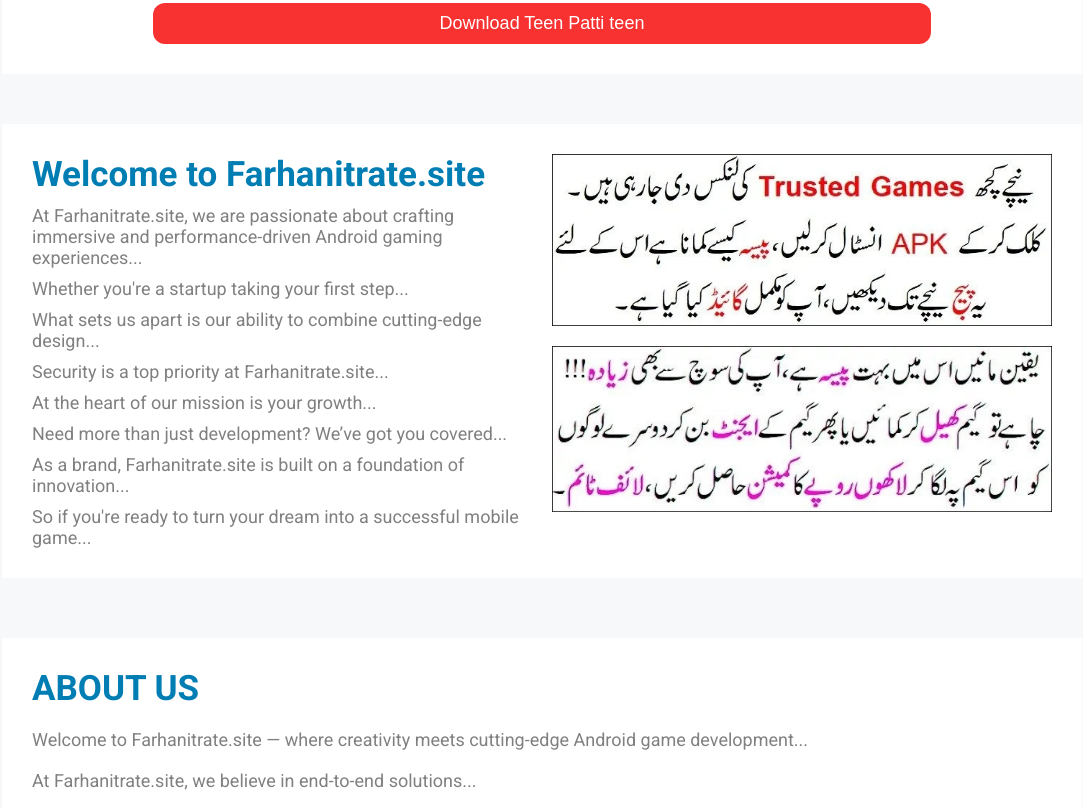
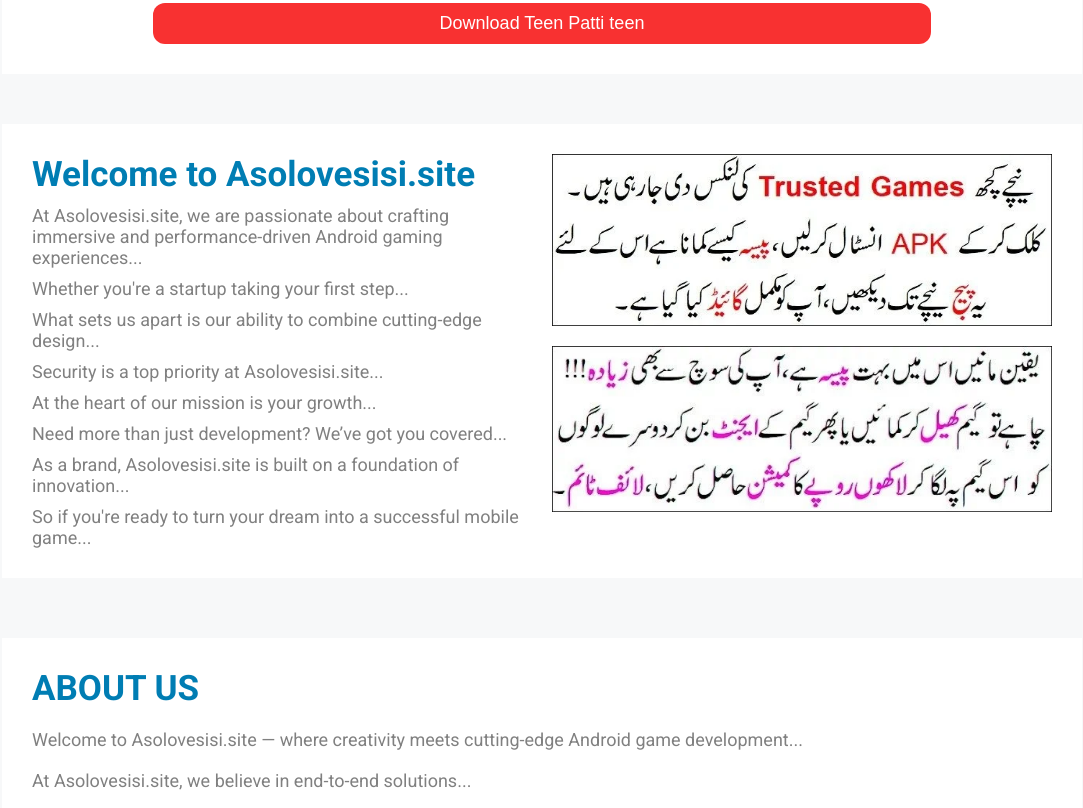
Before and after one commit to farhan-khan259/Asolovesisisite, a plain HTML site: page index.html in a window 1280 px wide. Shown: the part 1685-2493 px from the top of the page, without its empty margins (98-1181 px from the left). Drawn offline with Linux system fonts and the light colour scheme.

Commit message:
Update index.html

```diff
--- a/index.html
+++ b/index.html
@@ -113,9 +113,9 @@
       <div class="secondsectionmain">
         <div class="content-box">
           <div class="leftcontent">
-            <h1>Welcome to Farhanitrate.site</h1>
+            <h1>Welcome to Asolovesisi.site</h1>
             <p>
-              At Farhanitrate.site, we are passionate about crafting immersive
+              At Asolovesisi.site, we are passionate about crafting immersive
               and performance-driven Android gaming experiences...
             </p>
             <p>Whether you're a startup taking your first step...</p>
@@ -123,11 +123,11 @@
               What sets us apart is our ability to combine cutting-edge
               design...
             </p>
-            <p>Security is a top priority at Farhanitrate.site...</p>
+            <p>Security is a top priority at Asolovesisi.site...</p>
             <p>At the heart of our mission is your growth...</p>
             <p>Need more than just development? We’ve got you covered...</p>
             <p>
-              As a brand, Farhanitrate.site is built on a foundation of
+              As a brand, Asolovesisi.site is built on a foundation of
               innovation...
             </p>
             <p>
@@ -155,10 +155,10 @@
         <div class="contentbox2">
           <h1>ABOUT US</h1>
           <p>
-            Welcome to Farhanitrate.site — where creativity meets cutting-edge
+            Welcome to Asolovesisi.site — where creativity meets cutting-edge
             Android game development...
           </p>
-          <p>At Farhanitrate.site, we believe in end-to-end solutions...</p>
+          <p>At Asolovesisi.site, we believe in end-to-end solutions...</p>
           <img src="./aboutus.webp" alt="About Us Image" />
         </div>
       </div>
@@ -168,7 +168,7 @@
         <div class="contentbox3">
           <h1>OUR SERVICES</h1>
           <p>
-            At Farhanitrate.site, we offer a complete suite of professional
+            At Asolovesisi.site, we offer a complete suite of professional
             Android game development services tailored to transform your ideas
             into high-performing mobile games. Whether you're an entrepreneur
             with a fresh concept or a business ready to enter the mobile gaming
```
